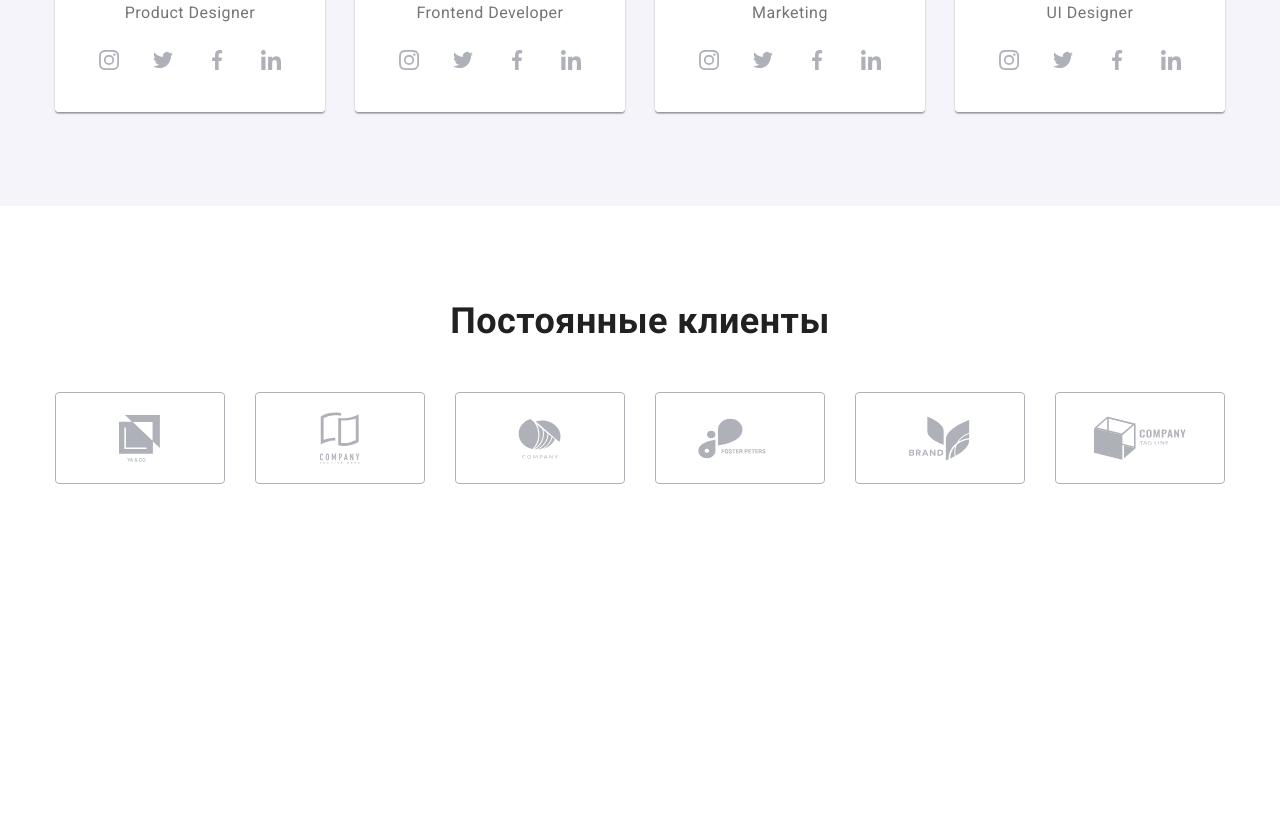
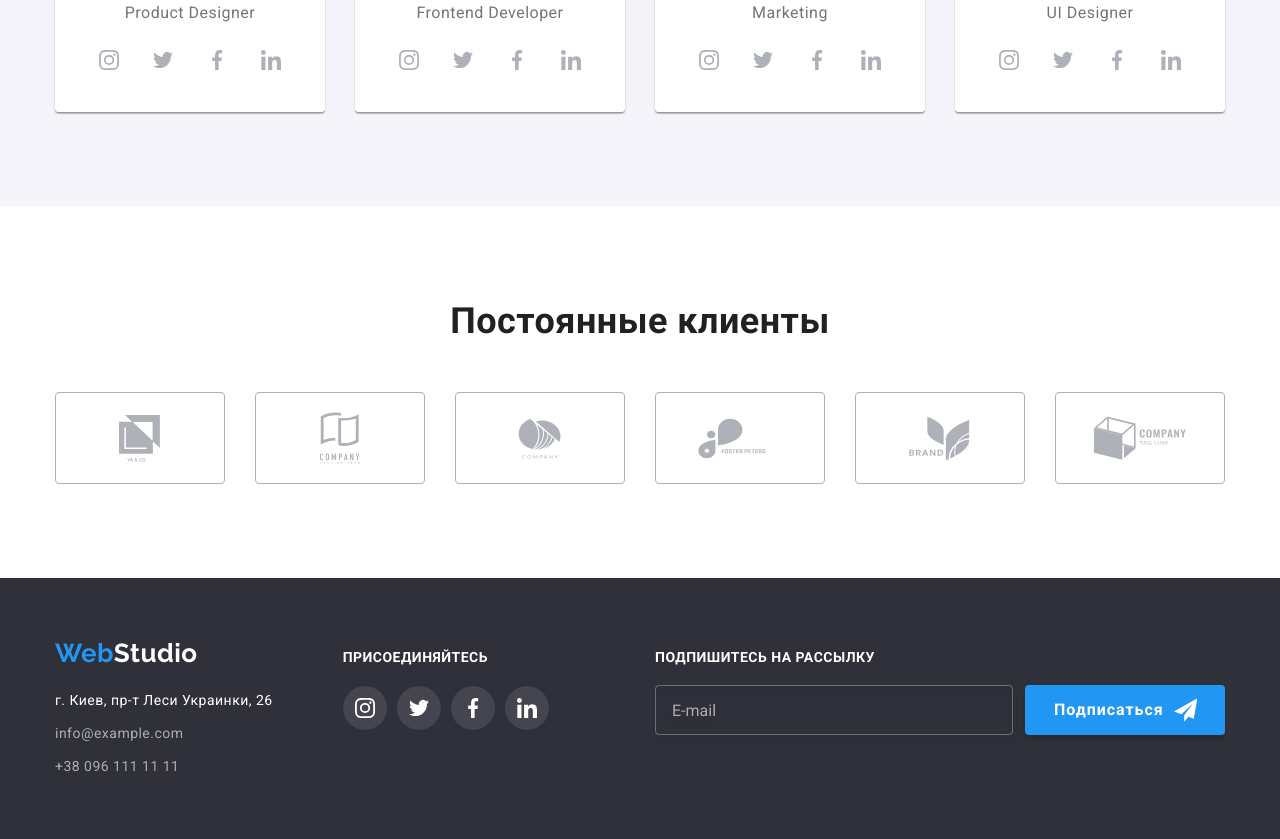
Before and after one commit to slavad156/goit-markup-hw-08, a plain HTML site: page index.html in a window 1280 px wide. Shown: the part 2018-2857 px from the top of the page. Before the commit the page ends 2596 px from the top, so only its background shows below. Drawn offline with nearby package versions, Linux system fonts and the light colour scheme.

Commit message:
делает адаптив футера

```diff
--- a/index.html
+++ b/index.html
@@ -362,14 +362,17 @@
     </main>
 
     <!--Footer-->
-    <!-- <footer class="page-footer">
+    <footer class="page-footer">
       <div class="container footer">
+        <div class="footer--tablet">
           <div class="footer-conntacts">
             <a href="./index.html" class="logo-footer"><span class="logo">Web</span>Studio</a>
             <address class="footer-conntacts__address">г. Киев, пр-т Леси Украинки, 26</address>
             <ul class="list">
               <li class="footer-conntacts__item">
-              <a href="mailto:info@example.com" class="footer-conntacts__link">info@example.com</a>
+                <a href="mailto:info@example.com" class="footer-conntacts__link"
+                  >info@example.com</a
+                >
               </li>
               <li class="footer-conntacts__item">
                 <a href="tel:+380961111111" class="footer-conntacts__link">+38 096 111 11 11</a>
@@ -405,6 +408,7 @@
               </li>
             </ul>
           </div>
+        </div>
 
         <form class="form-footer js-speaker-form-subs">
           <p class="form-footer__text">Подпишитесь на рассылку</p>
@@ -426,7 +430,7 @@
           </div>
         </form>
       </div>
-    </footer> -->
+    </footer>
 
     <div class="backdrop backdrop__is-hidden" data-modal>
       <div class="modal">
--- a/sass/components/_footer-conn.scss
+++ b/sass/components/_footer-conn.scss
@@ -1,5 +1,16 @@
-.footer-conntacts__item:not(:last-child) {
-  margin-bottom: 9px;
+.footer-conntacts {
+  @media screen and (min-width: 1200px) {
+    margin-right: 70px;
+  }
+}
+
+.footer-conntacts__item {
+  &:not(:last-child) {
+    margin-bottom: 9px;
+  }
+  @media screen and (max-width: 767px) {
+    margin-bottom: 60px;
+  }
 }
 
 .footer-conntacts__link {
--- a/sass/components/_footer-social.scss
+++ b/sass/components/_footer-social.scss
@@ -12,6 +12,10 @@
 
 .footer-social__list {
   display: flex;
+  @media screen and (max-width: 767px) {
+    justify-content: center;
+    margin-bottom: 60px;
+  }
 }
 
 .footer-social__icon {
--- a/sass/components/_form-footer.scss
+++ b/sass/components/_form-footer.scss
@@ -10,13 +10,17 @@
 }
 
 .form-footer__subscription {
-  display: flex;
+  @media screen and (min-width: 1200px) {
+    display: flex;
+  }
 }
 
 .form-footer__input {
-  margin-right: 12px;
+  margin-bottom: 20px;
+
   padding: 15px 0 15px 16px;
-  width: 358px;
+
+  width: 100%;
   height: 50px;
 
   background-color: transparent;
@@ -43,10 +47,23 @@
 
     color: rgba(255, 255, 255, 0.6);
   }
+
+  @media screen and (min-width: 768px) {
+    width: 450px;
+  }
+
+  @media screen and (min-width: 1200px) {
+    margin-right: 12px;
+    margin-bottom: 0;
+
+    width: 358px;
+  }
 }
 
 .form-footer__button {
   padding: 10px 28px 10px 29px;
+  margin-right: auto;
+  margin-left: auto;
 
   font-family: inherit;
   font-weight: 700;
--- a/sass/components/_logo.scss
+++ b/sass/components/_logo.scss
@@ -10,12 +10,18 @@
 
   font-family: $logoFont;
   font-weight: 700;
-  font-size: 26px;
-  line-height: 1.19;
+  font-size: 24px;
+  line-height: calc(28 / 24);
+
+  @media screen and (min-width: 1200px) {
+    font-size: 26px;
+    line-height: 1.19;
+  }
 }
 
 .logo-footer {
   display: inline-block;
+
   margin-bottom: 20px;
 
   color: var(--white-color);
@@ -23,6 +29,11 @@
 
   font-family: $logoFont;
   font-weight: 700;
-  font-size: 26px;
-  line-height: 1.19;
+  font-size: 24px;
+  line-height: calc(28 / 24);
+
+  @media screen and (min-width: 1200px) {
+    font-size: 26px;
+    line-height: 1.19;
+  }
 }
--- a/sass/components/_page-footer.scss
+++ b/sass/components/_page-footer.scss
@@ -5,7 +5,24 @@
 }
 
 .footer {
-  display: flex;
-  align-items: baseline;
-  justify-content: space-between;
+  text-align: center;
+  @media screen and (min-width: 1200px) {
+    display: flex;
+    align-items: baseline;
+    justify-content: space-between;
+
+    text-align: start;
+  }
 }
+
+.footer--tablet {
+  @media screen and (min-width: 768px) {
+    display: flex;
+    justify-content: space-around;
+    align-items: baseline;
+  }
+
+  @media screen and (min-width: 768px) and (max-width: 1199px) {
+    margin-bottom: 60px;
+  }
+}
```
Also changed, not shown: portfolio.html (+2 -2 lines), css/main.css, css/main.min.css, 2 other files. Lines whose indentation alone changed are shown as unchanged.
